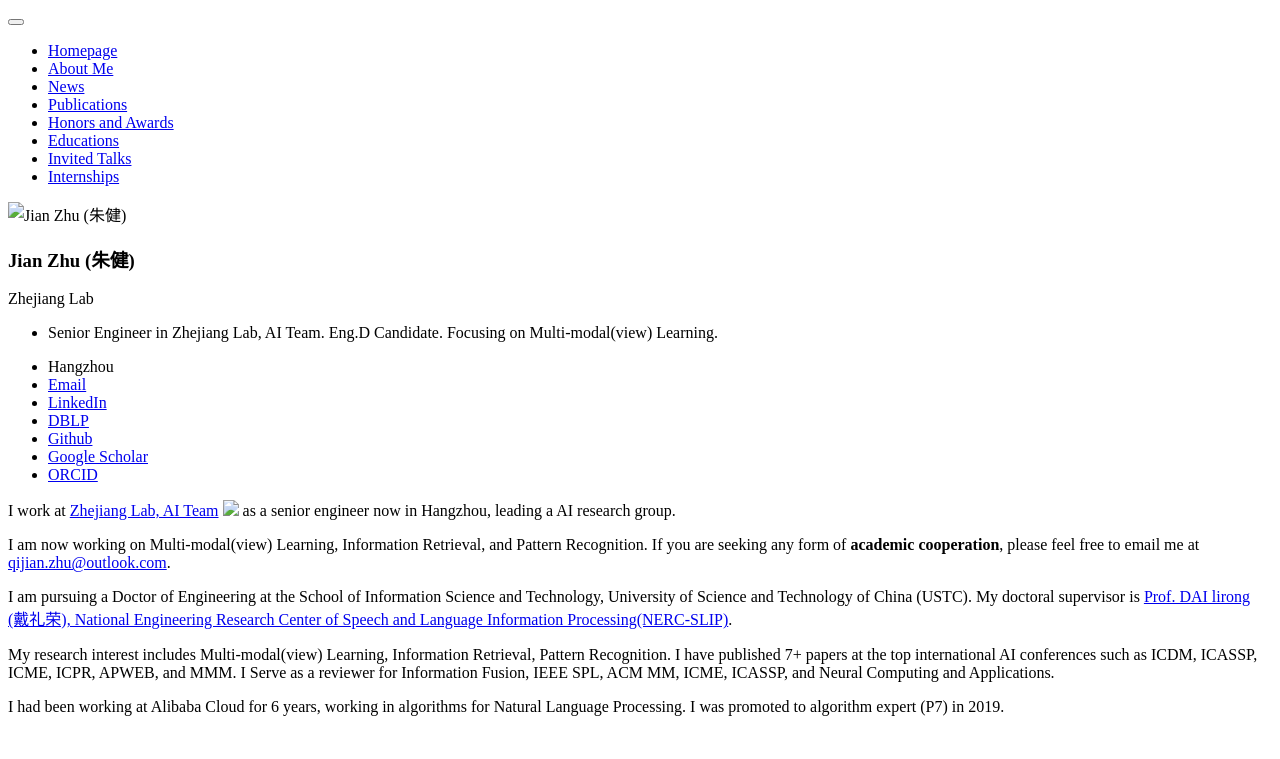
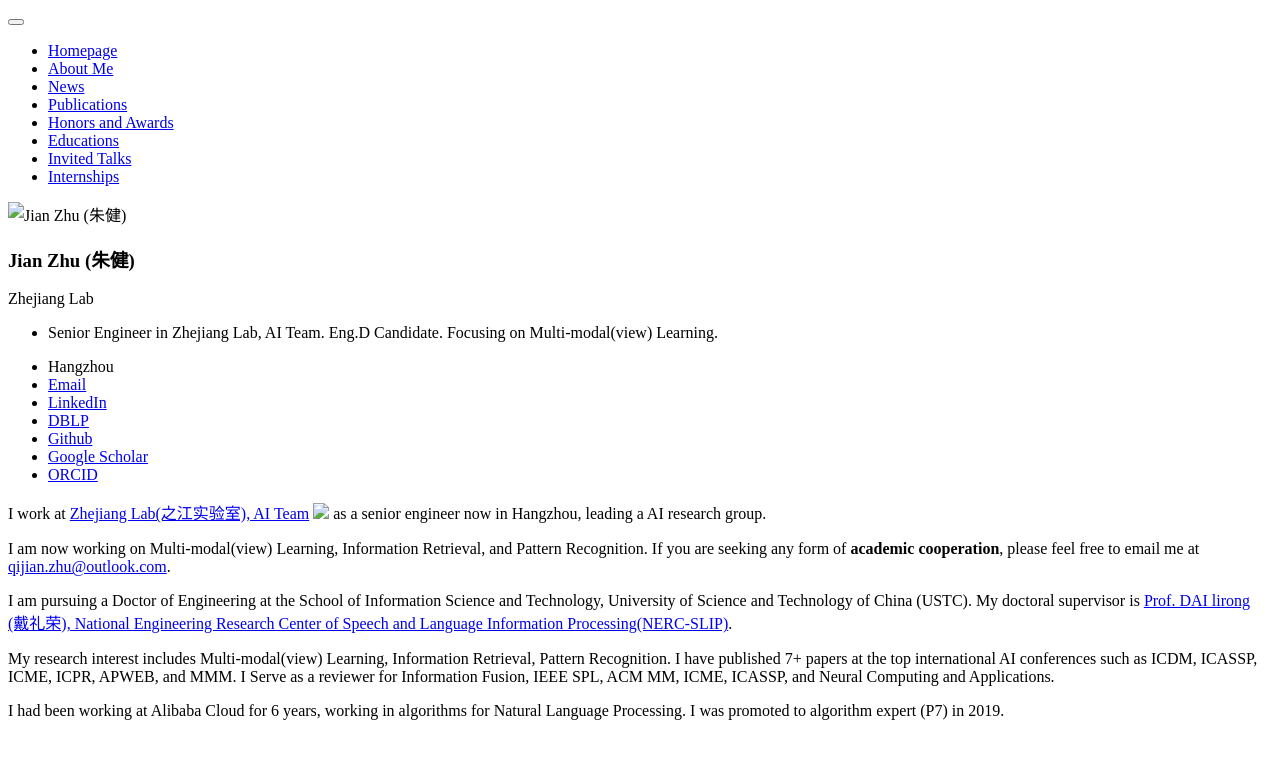
Before and after one commit to HackerHyper/HackerHyper.github.io, a Jekyll site: the page built from _pages/includes/intro.md, in a window 1280 px wide. Shown: the top 759 px of the page. Built offline with Jekyll 4.4.1, drawn with Linux system fonts in a browser that asks for light colours; our own code applies the rules of GitHub Pages for plain Markdown files.

Commit message:
first commit

```diff
--- a/_pages/includes/intro.md
+++ b/_pages/includes/intro.md
@@ -1,4 +1,4 @@
-I work at [Zhejiang Lab, AI Team](https://www.zhejianglab.com/) <img src='./images/zjlab.png' style='width: 6em;'> as a senior engineer now in Hangzhou, leading a AI research group.
+I work at [Zhejiang Lab(之江实验室), AI Team](https://www.zhejianglab.com/) <img src='./images/zjlab.png' style='width: 6em;'> as a senior engineer now in Hangzhou, leading a AI research group.
 
 I am now working on Multi-modal(view) Learning, Information Retrieval, and Pattern Recognition. If you are seeking any form of **academic cooperation**, please feel free to email me at [qijian.zhu@outlook.com](mailto:qijian.zhu@outlook.com).
 
```
